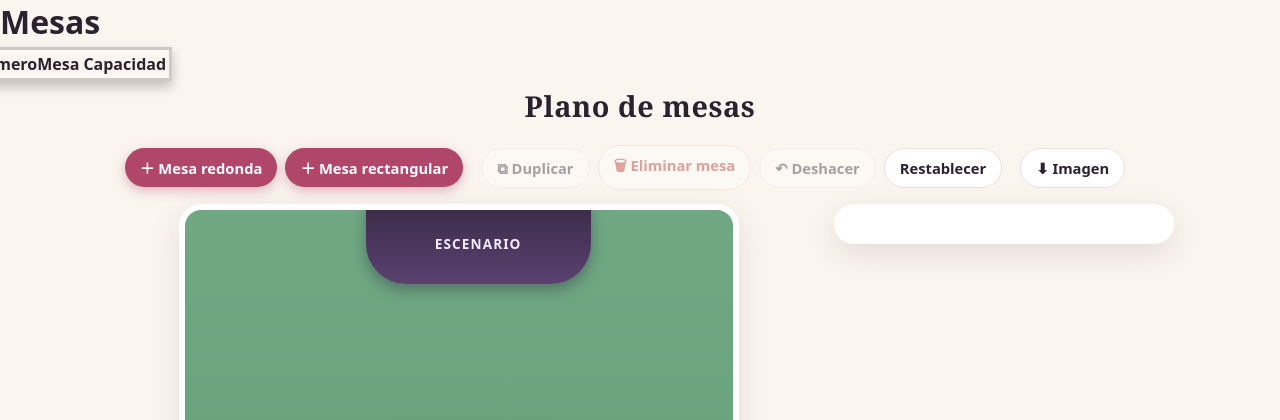
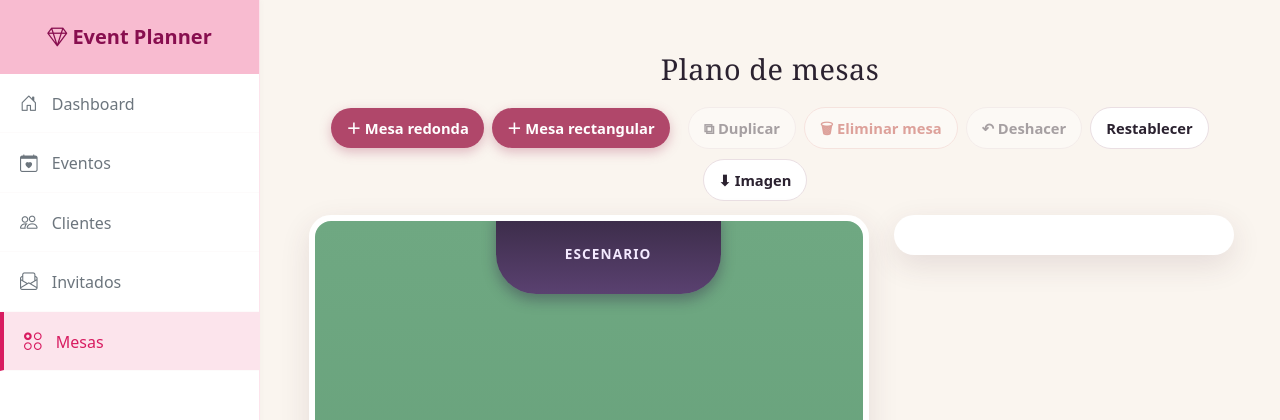
Before and after one commit to jhey-sss/DES_COGNITIVO_FUN_PROG, an ASP.NET Core app: template DES_COGNITIVO_FUN_PROG/Views/Mesa/Index.cshtml in a window 1280 px wide. Shown: the top 420 px of the page. Run offline with ASP.NET Core 8, Linux system fonts and the light colour scheme; the template is opened without the code that fills it, so the values that code supplies are empty; style sheets or scripts are compiled from the project's sources.

Commit message:
elimine  los nuemeros del apartado de la parte izquierda en el apartado mesa (dentro de la paguina)

```diff
--- a/DES_COGNITIVO_FUN_PROG/Views/Mesa/Index.cshtml
+++ b/DES_COGNITIVO_FUN_PROG/Views/Mesa/Index.cshtml
@@ -1,35 +1,5 @@
 @model IEnumerable<DES_COGNITIVO_FUN_PROG.Models.Mesa>
 
-@{
-    ViewData["Title"] = "Mesas";
-}
-
-<h1>Mesas</h1>
-
-<table class="table">
-    <thead>
-        <tr>
-            <th>IdMesa</th>
-            <th>IdEvento</th>
-            <th>NumeroMesa</th>
-            <th>Capacidad</th>
-        </tr>
-    </thead>
-    <tbody>
-@foreach (var item in Model) {
-        <tr>
-            <td>@item.IdMesa</td>
-            <td>@item.IdEvento</td>
-            <td>@item.NumeroMesa</td>
-            <td>@item.Capacidad</td>
-        </tr>
-}
-    </tbody>
-</table>
-@{
-    Layout = null;
-    ViewData["Title"] = "Plano de mesas";
-}
 <!doctype html>
 <html lang="es">
 <head>
@@ -38,9 +8,15 @@
 <title>Plano de mesas</title>
 <style>
   :root{
-    --bg:#faf5ef; --card:#ffffff; --ink:#2b2230; --muted:#7d7385;
-    --accent:#b0476a; --accent-2:#e8a5b8; --line:#eadfe3;
-    --shadow:0 10px 30px rgba(80,40,60,.12);
+    --bg:#faf5ef;
+    --card:#ffffff;
+    --ink:#2b2230;
+    --muted:#7d7385;
+    --accent:#b0476a;
+    --accent-2:#e8a5b8;
+    --line:#eadfe3;
+    --shadow:0 10px 30px
+    rgba(80,40,60,.12);
   }
   *{box-sizing:border-box}
   body{margin:0;background:var(--bg);color:var(--ink);font-family:system-ui,-apple-system,"Segoe UI",Roboto,sans-serif}
@@ -108,7 +84,10 @@
   agregas un comentario y luego haces pull, para guardar los coambios de forma local
 
   luego le das confirmar todo
+  var a confirmar salientes y ahi confirmas todos
+  y envias los cambios a la rama que deceas
 
+  LISTO ESO ES TODO :)
 
   */
   .panel{background:var(--card);border-radius:20px;box-shadow:var(--shadow);padding:20px;position:sticky;top:12px}
@@ -134,11 +113,6 @@
   .custom-row{display:flex;gap:8px;align-items:center;margin-top:6px;font-size:.82rem;color:var(--muted)}
   .custom-row input{width:38px;height:28px;border:0;padding:0;background:none;cursor:pointer}
   .rotrow{display:flex;align-items:center;gap:8px}
-  .rotrow input[type=range]{flex:1;accent-color:var(--accent)}
-  .rotrow button{padding:8px 12px}
-  #rot-val{min-width:42px;text-align:right;font-size:.85rem;color:var(--muted)}
-  .panel .actions{margin-top:18px;display:flex;gap:8px}
-  .panel .actions button{flex:1;padding:10px 8px;font-size:.9rem}
 
   /* ===== Resumen ===== */
   .summary{max-width:1100px;margin:0 auto;padding:0 16px 40px}
```
